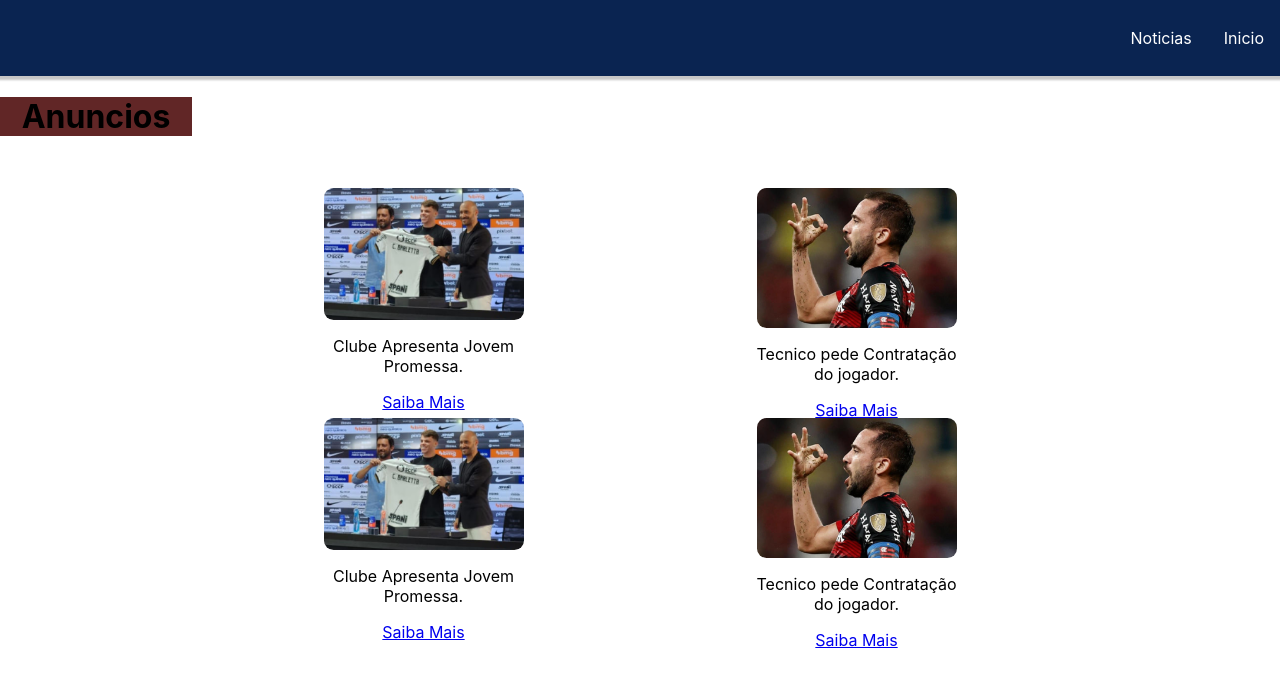
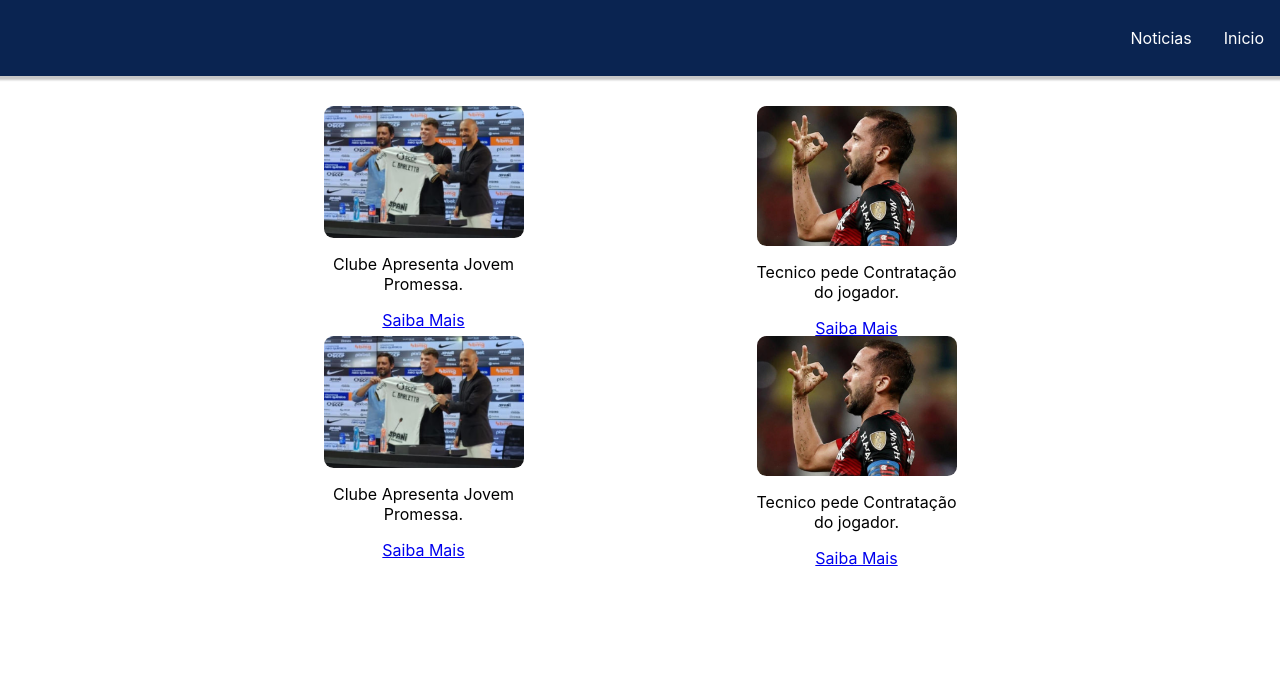
Before and after one commit to JohnnySantosDev/futinfo, a React (Create React App) app: page / in a window 1280 px wide. Shown: the top 686 px of the page. Built offline with nearby package versions, Linux system fonts and the light colour scheme.

Commit message:
Ajuste Aba

```diff
--- a/public/index.html
+++ b/public/index.html
@@ -24,7 +24,7 @@
       work correctly both with client-side routing and a non-root public URL.
       Learn how to configure a non-root public URL by running `npm run build`.
     -->
-    <title>React App</title>
+    <title>Futinfo</title>
   </head>
   <body>
     <noscript>You need to enable JavaScript to run this app.</noscript>
--- a/src/pages/noticias/index.js
+++ b/src/pages/noticias/index.js
@@ -6,7 +6,7 @@ const noticias = () => {
     return (
 <div>
     <div class="anuncios">
-    <h1>Anuncios</h1>
+
         <script async src="https://pagead2.googlesyndication.com/pagead/js/adsbygoogle.js?client=ca-pub-2811782341555306"
         crossorigin="anonymous"></script>
 
```
Also changed, not shown: 1 other file (tests, documents, lock files or other folders).
